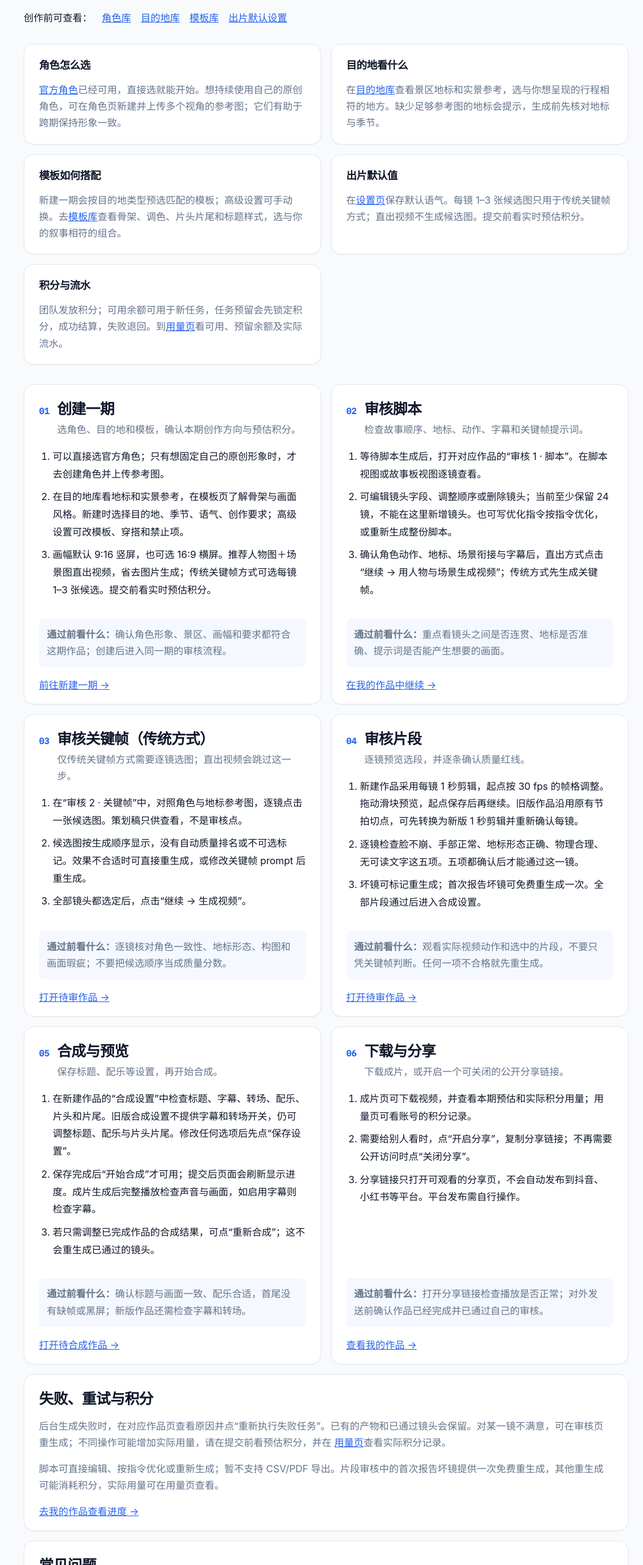
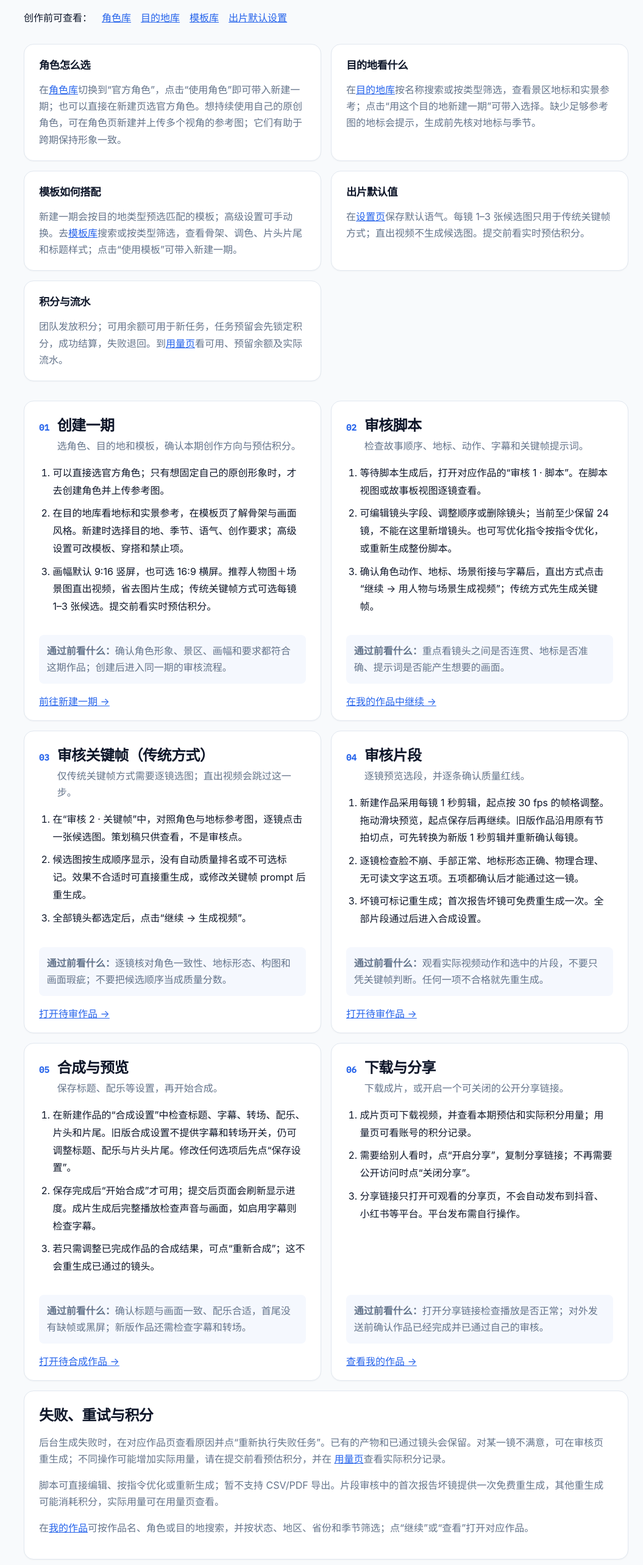
Before and after one commit to zhanghui-china/Kelvoy, a React (Vite) app in the folder apps/web/: page /help in a window 1280 px wide. Shown: the part 980-3546 px from the top of the page at 61% size, without its empty margins (225-1280 px from the left). Built offline with nearby package versions, Linux system fonts and the light colour scheme; no server answers; what @kelvoy/engine would draw is missing.

Commit message:
docs(web): 对齐资源库与作品页帮助说明

```diff
--- a/apps/web/src/frontend/pages/HelpPage.tsx
+++ b/apps/web/src/frontend/pages/HelpPage.tsx
@@ -121,9 +121,9 @@ export default function HelpPage() {
       </nav>
 
       <section className="k-help-resources" aria-label="创作资源说明">
-        <article className="k-card" id="personas" tabIndex={-1}><h2>角色怎么选</h2><p><Link to="/personas">官方角色</Link>已经可用，直接选就能开始。想持续使用自己的原创角色，可在角色页新建并上传多个视角的参考图；它们有助于跨期保持形象一致。</p></article>
-        <article className="k-card" id="destinations" tabIndex={-1}><h2>目的地看什么</h2><p>在<Link to="/destinations">目的地库</Link>查看景区地标和实景参考，选与你想呈现的行程相符的地方。缺少足够参考图的地标会提示，生成前先核对地标与季节。</p></article>
-        <article className="k-card" id="templates" tabIndex={-1}><h2>模板如何搭配</h2><p>新建一期会按目的地类型预选匹配的模板；高级设置可手动换。去<Link to="/templates">模板库</Link>查看骨架、调色、片头片尾和标题样式，选与你的叙事相符的组合。</p></article>
+        <article className="k-card" id="personas" tabIndex={-1}><h2>角色怎么选</h2><p>在<Link to="/personas">角色库</Link>切换到“官方角色”，点击“使用角色”即可带入新建一期；也可以直接在新建页选官方角色。想持续使用自己的原创角色，可在角色页新建并上传多个视角的参考图；它们有助于跨期保持形象一致。</p></article>
+        <article className="k-card" id="destinations" tabIndex={-1}><h2>目的地看什么</h2><p>在<Link to="/destinations">目的地库</Link>按名称搜索或按类型筛选，查看景区地标和实景参考；点击“用这个目的地新建一期”可带入选择。缺少足够参考图的地标会提示，生成前先核对地标与季节。</p></article>
+        <article className="k-card" id="templates" tabIndex={-1}><h2>模板如何搭配</h2><p>新建一期会按目的地类型预选匹配的模板；高级设置可手动换。去<Link to="/templates">模板库</Link>搜索或按类型筛选，查看骨架、调色、片头片尾和标题样式；点击“使用模板”可带入新建一期。</p></article>
         <article className="k-card" id="settings" tabIndex={-1}><h2>出片默认值</h2><p>在<Link to="/settings">设置页</Link>保存默认语气。每镜 1–3 张候选图只用于传统关键帧方式；直出视频不生成候选图。提交前看实时预估积分。</p></article>
         <article className="k-card" id="credits" tabIndex={-1}><h2>积分与流水</h2><p>团队发放积分；可用余额可用于新任务，任务预留会先锁定积分，成功结算，失败退回。到<Link to="/usage">用量页</Link>看可用、预留余额及实际流水。</p></article>
       </section>
@@ -141,7 +141,7 @@ export default function HelpPage() {
         <h2>失败、重试与积分</h2>
         <p>后台生成失败时，在对应作品页查看原因并点“重新执行失败任务”。已有的产物和已通过镜头会保留。对某一镜不满意，可在审核页重生成；不同操作可能增加实际用量，请在提交前看预估积分，并在 <Link to="/usage">用量页</Link>查看实际积分记录。</p>
         <p>脚本可直接编辑、按指令优化或重新生成；暂不支持 CSV/PDF 导出。片段审核中的首次报告坏镜提供一次免费重生成，其他重生成可能消耗积分，实际用量可在用量页查看。</p>
-        <Link to="/works">去我的作品查看进度 →</Link>
+        <p>在<Link to="/works">我的作品</Link>可按作品名、角色或目的地搜索，并按状态、地区、省份和季节筛选；点“继续”或“查看”打开对应作品。</p>
       </section>
 
       <section className="k-card k-help-extra" id="faq" tabIndex={-1}>
--- a/apps/web/src/frontend/pages/help-search.ts
+++ b/apps/web/src/frontend/pages/help-search.ts
@@ -16,12 +16,12 @@ export const HELP_SEARCH_ITEMS: readonly HelpSearchItem[] = [
     group: "创作流程" as const,
     text: [section.summary, ...section.steps, section.review].join(" "),
   })),
-  { id: "personas", title: "角色怎么选", group: "资源与账户", text: "官方角色可直接使用，原创角色需上传多视角参考图，帮助跨期保持形象一致。" },
-  { id: "destinations", title: "目的地看什么", group: "资源与账户", text: "目的地库包含地标、实景参考、季节和行程。" },
-  { id: "templates", title: "模板如何搭配", group: "资源与账户", text: "模板骨架、调色、片头片尾和标题样式。" },
+  { id: "personas", title: "角色怎么选", group: "资源与账户", text: "角色库切换官方角色，使用角色带入新建一期；原创角色需上传多视角参考图，帮助跨期保持形象一致。" },
+  { id: "destinations", title: "目的地看什么", group: "资源与账户", text: "目的地库按名称搜索、按类型筛选，查看地标、实景参考、季节和行程，带入新建一期。" },
+  { id: "templates", title: "模板如何搭配", group: "资源与账户", text: "模板库搜索或按类型筛选，查看骨架、调色、片头片尾和标题样式，带入新建一期。" },
   { id: "settings", title: "出片默认值", group: "资源与账户", text: "设置默认语气和传统关键帧方式每镜候选数。" },
   { id: "credits", title: "积分与流水", group: "资源与账户", text: "积分可用余额、任务预留、成功结算、失败退回与实际用量。" },
-  { id: "retries", title: "失败、重试与积分", group: "问题处理", text: "后台生成失败后重新执行失败任务；已有产物与已通过镜头保留。脚本编辑、指令优化或重新生成；暂不支持 CSV/PDF 导出。片段审核首次报告坏镜免费重生成，其他操作可能增加实际积分。" },
+  { id: "retries", title: "失败、重试与积分", group: "问题处理", text: "我的作品可按作品名、角色、目的地搜索，按状态、地区、省份、季节筛选；后台生成失败后重新执行失败任务。已有产物与已通过镜头保留。脚本编辑、指令优化或重新生成；暂不支持 CSV/PDF 导出。片段审核首次报告坏镜免费重生成，其他操作可能增加实际积分。" },
   { id: "faq", title: "常见问题", group: "问题处理", text: "官方角色、横屏 16:9、关键帧候选图、分享链接与平台发布。" },
 ];
 
```
Also changed, not shown: 3 other files (tests, documents, lock files or other folders).
